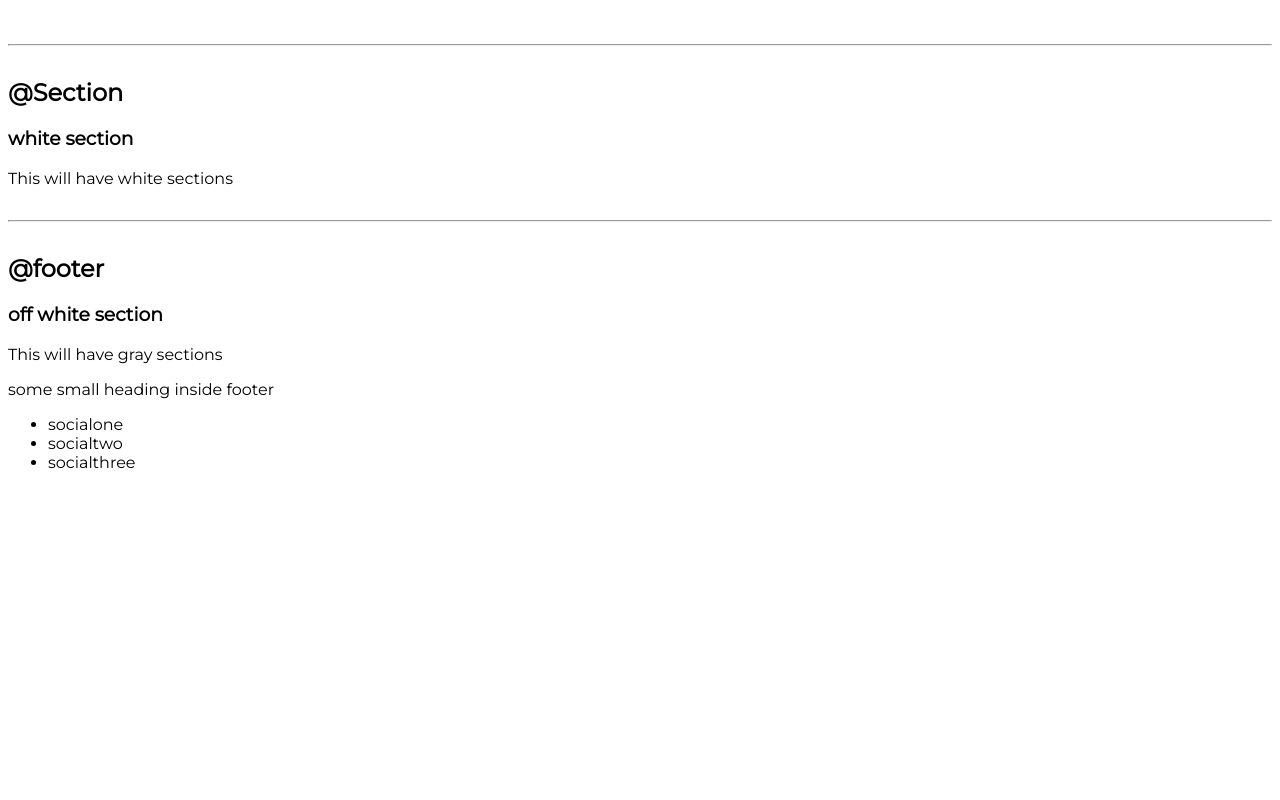
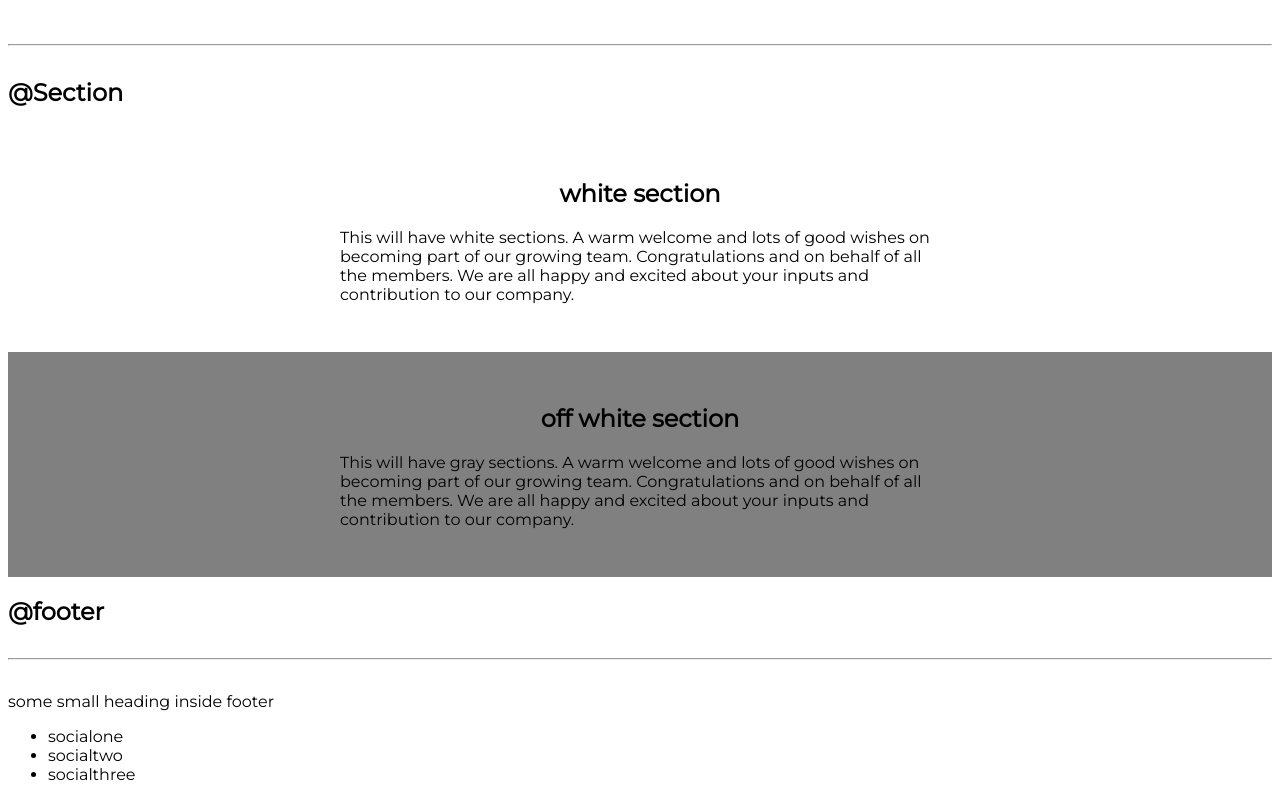
Before and after one commit to Aayush4396/Lesson3, a plain HTML site: page index.html in a window 1280 px wide. Shown: the part 1555-2355 px from the top of the page. Before the commit the page ends 2043 px from the top, so only its background shows below. Drawn offline with Linux system fonts and the light colour scheme.

Commit message:
Docs: Uodated till sections

```diff
--- a/index.html
+++ b/index.html
@@ -7,7 +7,7 @@
     <title>Component Library</title>
 </head>
 
-<link href="styles.css" rel="stylesheet"/>
+<link href="styles.css" rel="stylesheet" />
 
 <body>
     <h1>Welcome to Aayush's component library</h1>
@@ -54,13 +54,13 @@
         <div class="nav-brand">iamBrand</div>
         <ul class="non-bullet nav-pills">
             <li class="list-item-inline">
-                <a class="link link-active"href="/">home</a>
+                <a class="link link-active" href="/">home</a>
             </li>
             <li class="list-item-inline">
-                <a class="link"href="/">Products</a>
+                <a class="link" href="/">Products</a>
             </li>
             <li class="list-item-inline">
-                <a class="link"href="/">About</a>
+                <a class="link" href="/">About</a>
             </li>
         </ul>
     </nav>
@@ -74,17 +74,28 @@
 
     <h2>@Section</h2>
 
-    <section>
-        <h3>white section</h3>
-        <p>This will have white sections </p>
+    <section class="section">
+        <div class="container container-center">
+            <h1>white section</h1>
+            <p>This will have white sections. A warm welcome and lots of good wishes on becoming part of our growing
+                team. Congratulations and on behalf of all the members. We are all happy and excited about your inputs
+                and contribution to our company. </p>
+        </div>
     </section>
 
+
+    <section class="section ow">
+        <div class="container container-center">
+            <h1>off white section</h1>
+            <p>This will have gray sections. A warm welcome and lots of good wishes on becoming part of our growing
+                team. Congratulations and on behalf of all the members. We are all happy and excited about your inputs
+                and contribution to our company. </p>
+        </div>
+    </section>
+    <h2>@footer</h2>
     <hr>
-    <h2>@footer</h2>
-    <section>
-        <h3>off white section</h3>
-        <p>This will have gray sections </p>
-    </section>
+
+
     <footer>
         <div>some small heading inside footer</div>
         <ul>
--- a/styles.css
+++ b/styles.css
@@ -92,3 +92,16 @@ hr{
     padding-top: 1rem;
 
 }
+
+/* Sections */
+
+.section{
+    padding: 2rem;
+}
+.section h1{
+    text-align: center;
+}
+
+.ow{
+    background-color: gray;
+}
```
